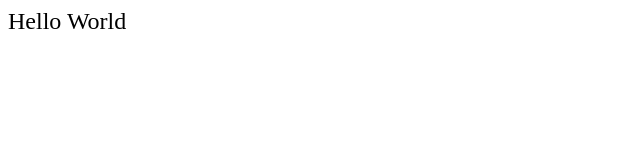
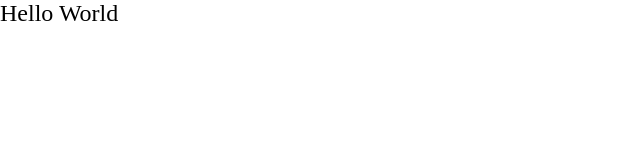
Before and after one commit to leopard-work/MDShop, a React (Vite) app: page / in a window 1280 px wide. Shown: the top 160 px of the page, without its empty margins (0-640 px from the left). Built offline with nearby package versions, Linux system fonts and the light colour scheme.

Commit message:
feat: + normalize, del version on package

```diff
--- a/src/scss/main.scss
+++ b/src/scss/main.scss
@@ -1 +1,2 @@
+@import "normalize.css";
 @import "base";
```
Also changed, not shown: package.json (+45 -44 lines), 1 other file (tests, documents, lock files or other folders).
